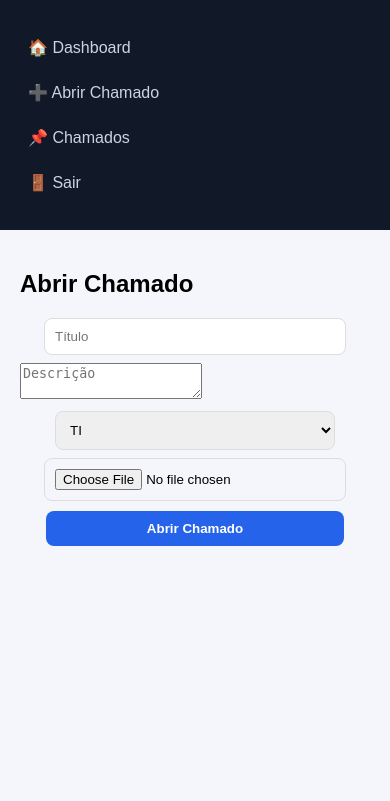
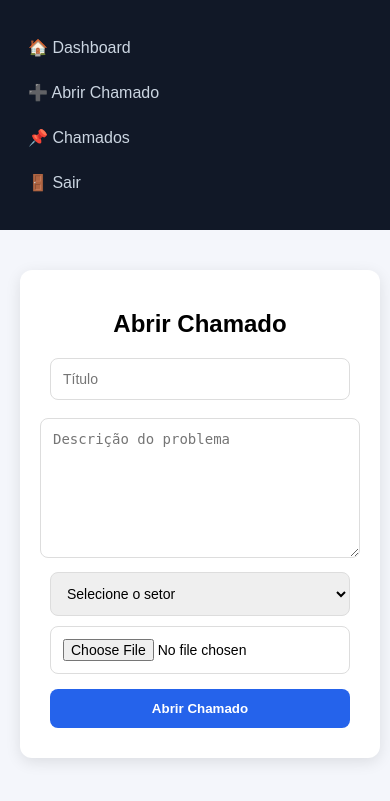
Before and after one commit to qualidadekcq-droid/sistema_chamados, a Flask app: page /abrir in a window 390 px wide. Shown: the top 801 px of the page. Run offline with Flask 3, Linux system fonts and the light colour scheme; the visitor is signed in with stand-in values (Sample User, id 1).

Commit message:
novas atualizações Pwa

```diff
--- a/app.py
+++ b/app.py
@@ -74,6 +74,8 @@ def auth(user, senha):
 # ======================
 @app.route("/")
 def home():
+    if "user" in session:
+        return redirect("/dashboard")
     return render_template("login.html")
 
 
--- a/templates/abrir_chamado.html
+++ b/templates/abrir_chamado.html
@@ -4,16 +4,76 @@
 <title>Abrir Chamado</title>
 <meta name="viewport" content="width=device-width, initial-scale=1.0">
 
-<link rel="manifest" href="/static/manifest.json">
-<meta name="theme-color" content="#2563eb">
-
 <link rel="stylesheet" href="{{ url_for('static', filename='style.css') }}">
 
-<script>
-if ('serviceWorker' in navigator) {
-    navigator.serviceWorker.register('/static/sw.js');
+<style>
+.container {
+    max-width: 600px;
+    margin: 20px auto;
+    background: white;
+    padding: 20px;
+    border-radius: 12px;
 }
-</script>
+
+input, select, textarea {
+    width: 100%;
+    padding: 12px;
+    margin-top: 10px;
+    border-radius: 8px;
+    border: 1px solid #ddd;
+    box-sizing: border-box;
+    font-size: 14px;
+}
+
+textarea {
+    min-height: 140px;
+    resize: vertical;
+}
+
+button {
+    width: 100%;
+    padding: 12px;
+    margin-top: 15px;
+    background: #2563eb;
+    color: white;
+    border: none;
+    border-radius: 8px;
+    font-weight: bold;
+}
+
+.sidebar {
+    width: 220px;
+    height: 100vh;
+    background: #111827;
+    color: white;
+    position: fixed;
+    padding: 20px;
+}
+
+.sidebar a {
+    display: block;
+    color: #cbd5e1;
+    text-decoration: none;
+    margin: 10px 0;
+}
+
+.content {
+    margin-left: 240px;
+    padding: 20px;
+}
+
+@media (max-width: 768px) {
+    .sidebar {
+        position: relative;
+        width: 100%;
+        height: auto;
+    }
+
+    .content {
+        margin-left: 0;
+    }
+}
+</style>
 </head>
 
 <body>
@@ -27,28 +87,32 @@ if ('serviceWorker' in navigator) {
 
 <div class="content">
 
+<div class="container">
+
 <h2>Abrir Chamado</h2>
 
 <form method="POST" action="/abrir_chamado" enctype="multipart/form-data">
 
 <input name="titulo" placeholder="Título" required>
 
-<textarea name="descricao" placeholder="Descrição" required></textarea>
+<textarea name="descricao" placeholder="Descrição do problema" required></textarea>
 
 <select name="setor" required>
+<option value="">Selecione o setor</option>
 {% for d in departamentos %}
-<option>{{ d }}</option>
+<option value="{{ d }}">{{ d }}</option>
 {% endfor %}
 </select>
 
-<!-- 📎 UM SÓ INPUT (resolve duplicação + câmera mobile) -->
-<input type="file" name="anexo" accept="image/*,.pdf,.doc,.docx" capture="environment">
+<input type="file" name="anexo">
 
-<button>Abrir Chamado</button>
+<button type="submit">Abrir Chamado</button>
 
 </form>
 
 </div>
 
+</div>
+
 </body>
 </html>
```
Also changed, not shown: static/icon-192.png (renamed from static/icone-192.png), static/icon-512.png (renamed from static/icone-512.png), static/manifest.json.
